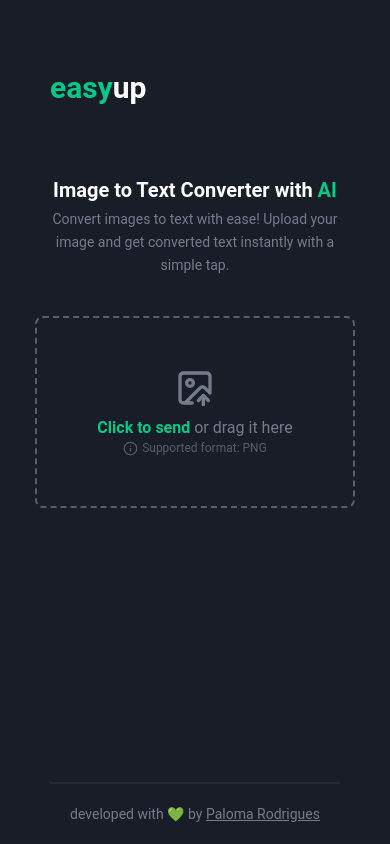
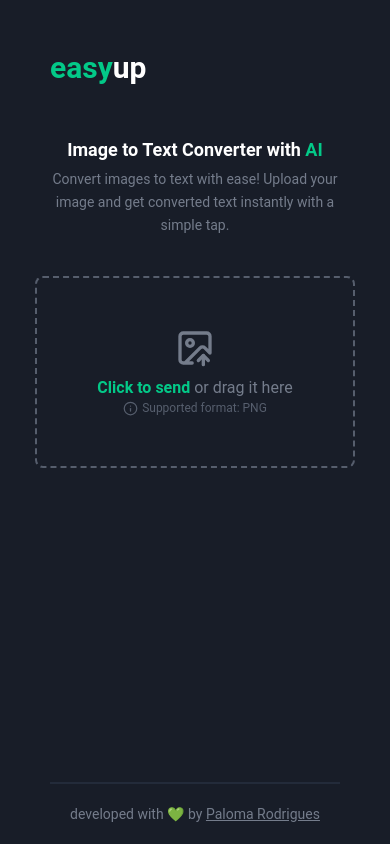
Before and after one commit to palomarodrigs/easyup-frontend, a React (Vite) app: page / in a window 390 px wide. Built offline with nearby package versions, Linux system fonts and the light colour scheme.

Commit message:
style: change padding on header and change font size on hero components in mobile

```diff
--- a/src/components/header.tsx
+++ b/src/components/header.tsx
@@ -1,6 +1,6 @@
 export function Header() {
   return (
-    <header className="py-[70px] lg:pt-[50px] lg:pb-[30px]">
+    <header className="py-[50px] lg:pt-[50px] lg:pb-[30px]">
       <h1 className="font-bold text-3xl text-mint-200">
         easy<span className="text-white-100">up</span>
       </h1>
--- a/src/components/hero.tsx
+++ b/src/components/hero.tsx
@@ -1,7 +1,7 @@
 export function Hero() {
   return (
     <section className="flex flex-col items-center gap-[4px]">
-      <h2 className="text-xl lg:text-2xl text-white-100 font-semibold">
+      <h2 className="text-lg lg:text-2xl text-white-100 font-semibold">
         Image to Text Converter with <span className="text-mint-200">AI</span>
       </h2>
 
```
